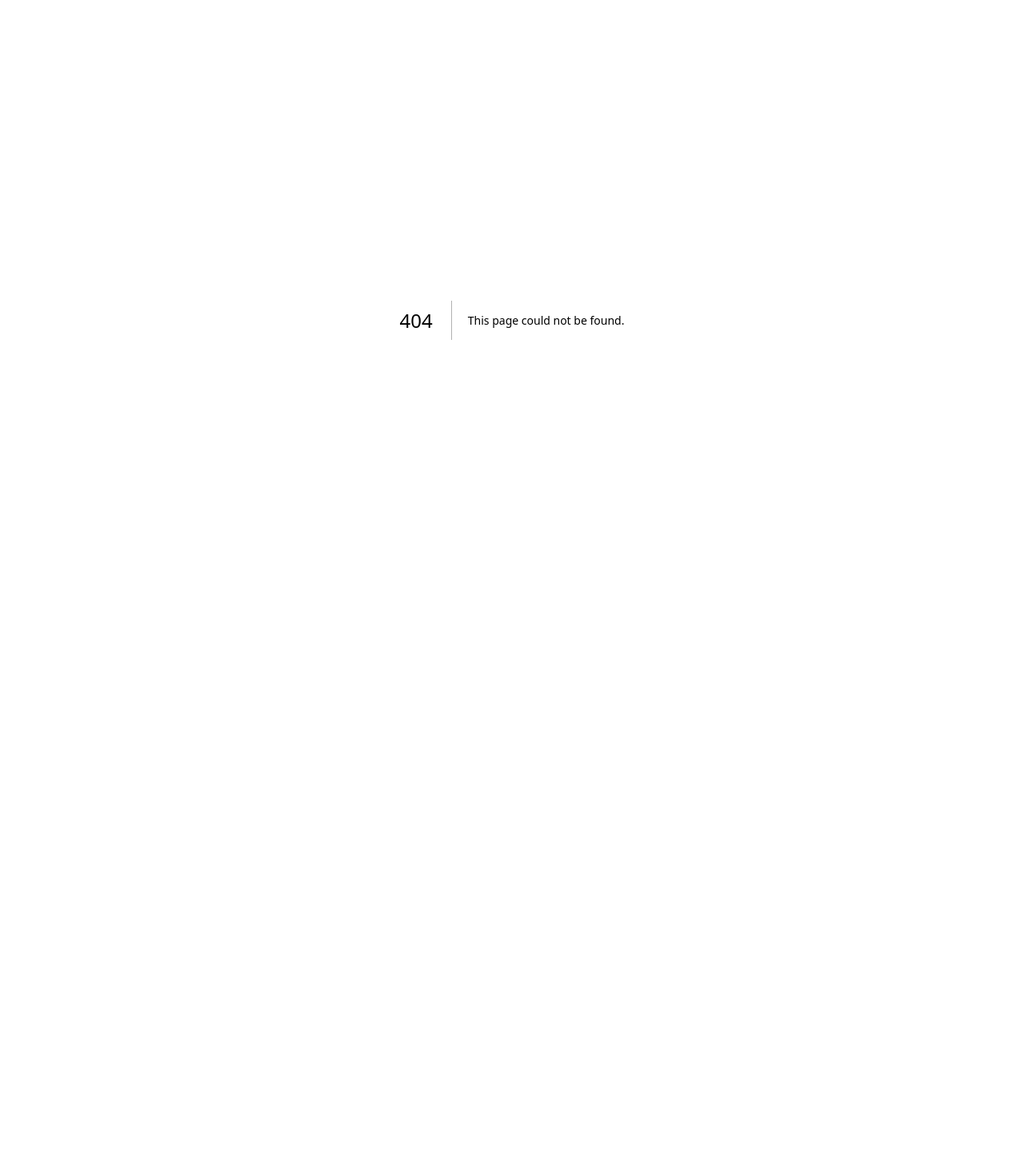
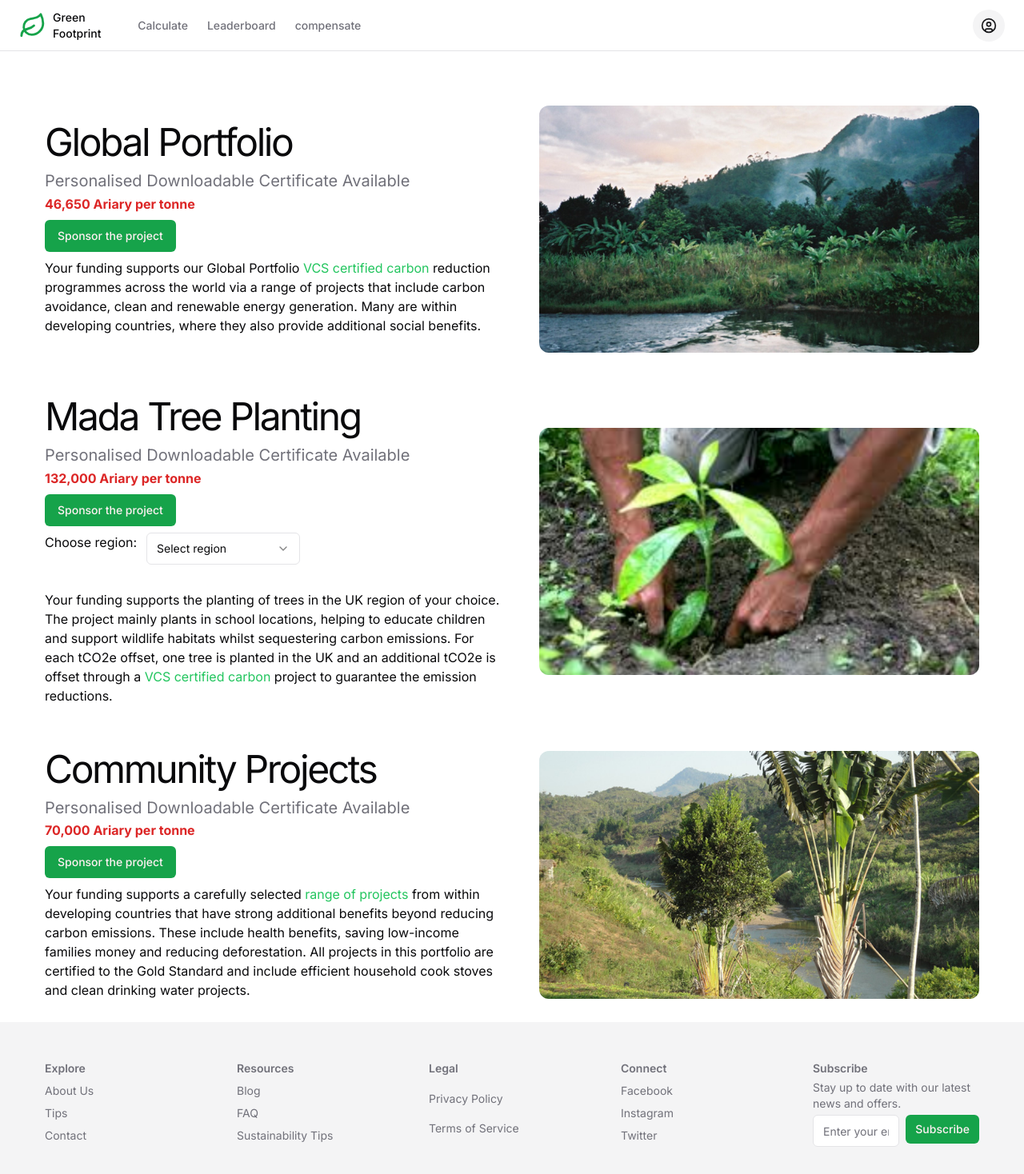
Before and after one commit to logic-lords/greer_travel, a Next.js app: page /activity in a window 1280 px wide. Before the commit this address had no page. Shown: the top 1468 px of the page at 80% size. Before the commit the page ends 800 px from the top, so only its background shows below. Built offline with nearby package versions, Linux system fonts and the light colour scheme.

Commit message:
refactor: image

```diff
--- /dev/null
+++ b/src/app/activity/layout.tsx
@@ -0,0 +1,19 @@
+import { ReactNode } from "react";
+import Footer from "../home/components/footer";
+import { NavBarMenu } from "@/components/NavBarMenu";
+
+export default async function Compenser({ children }: { children: ReactNode }) {
+  //   const session = await getServerSession(authOptions);
+  //   if (!session) {
+  //     return redirect("/login");
+  //   }
+  return (
+    <>
+      <NavBarMenu />
+      <main className="w-full max-w-7xl mx-auto sm:px-6 lg:px-8 mt-10">
+        {children}
+      </main>
+      <Footer />
+    </>
+  );
+}
--- /dev/null
+++ b/src/app/activity/page.tsx
@@ -0,0 +1,125 @@
+import { Button } from "@/components/ui/button";
+import { Select } from "@/components/ui/select";
+import { SelectContent } from "@/components/ui/select";
+import { SelectItem } from "@/components/ui/select";
+import { SelectTrigger } from "@/components/ui/select";
+import { SelectValue } from "@/components/ui/select";
+import Image from "next/image";
+import Link from "next/link";
+
+
+export default function Compenser() {
+  return (
+  <div>
+    <section className="flex-col shadow-slate-300">
+        <div className="w-full py-12 md:py-24 lg:py-7">
+          <div className="container px-4 md:px-6">
+            <div className="grid items-center gap-6 lg:grid-cols-[1fr_500px] lg:gap-12 xl:grid-cols-[1fr_550px]">
+              <div className="space-y-4">
+                <div className="space-y-2">
+                  <h2 className="text-3xl tracking-tighter sm:text-5xl ">Global Portfolio</h2>
+                  <p className="max-w-[600px] text-muted-foreground md:text-xl/relaxed lg:text-base/relaxed xl:text-xl/relaxed">
+                    Personalised Downloadable Certificate Available
+                  </p>
+                  <span className="text-red-600 font-bold">46,650 Ariary per tonne</span>
+                  <div>
+                  <Link href="/compute" className="flex items-center" prefetch={false}>
+                    <Button >Sponsor the project</Button>
+                  </Link>
+                  </div>
+                  <p>Your funding supports our Global Portfolio <span className="text-green-500">VCS certified carbon</span> reduction programmes across the world via a range of projects that include carbon avoidance, clean and renewable energy generation. Many are within developing countries, where they also provide additional social benefits.</p>
+                </div>
+              </div>
+              <Image
+                src="/images/akomba1.jpg"
+                width="550"
+                height="310"
+                alt="App Screenshot"
+                className="mx-auto aspect-video overflow-hidden rounded-xl object-cover object-center sm:w-full"
+              />
+            </div>
+          </div>
+        </div>
+      </section>
+
+    <section className="flex-col shadow-slate-300">
+      <div className="w-full py-12 md:py-24 lg:py-7">
+        <div className="container px-4 md:px-6">
+          <div className="grid items-center gap-6 lg:grid-cols-[1fr_500px] lg:gap-12 xl:grid-cols-[1fr_550px]">
+            <div className="space-y-4">
+              <div className="space-y-2">
+                <h2 className="text-3xl tracking-tighter sm:text-5xl">Mada Tree Planting</h2>
+                <p className="max-w-[600px] text-muted-foreground md:text-xl/relaxed lg:text-base/relaxed xl:text-xl/relaxed">
+                  Personalised Downloadable Certificate Available
+                </p>
+                <span className="text-red-600 font-bold">132,000 Ariary per tonne</span>
+                <div>
+                <Link href="/compute" className="flex items-center" prefetch={false}>
+                    <Button >Sponsor the project</Button>
+                  </Link>
+                  </div>
+                <div className="flex flex-row gap-3">
+                  <p>Choose region: </p>
+                  <div className="flex items-center justify-between mb-6">
+                    <Select>
+                      <SelectTrigger className="w-48">
+                        <SelectValue placeholder="Select region" />
+                      </SelectTrigger>
+                      <SelectContent>
+                        <SelectItem value="all">All Regions</SelectItem>
+                        <SelectItem value="value1">Antananarivo</SelectItem>
+                        <SelectItem value="value2">Ambositra</SelectItem>
+                        <SelectItem value="value3">Analavory</SelectItem>
+                        <SelectItem value="value3">Ampasampito</SelectItem>
+                        <SelectItem value="value3">Moramanga</SelectItem>
+                        <SelectItem value="value3">Ankazomanga</SelectItem>
+                      </SelectContent>
+                    </Select>
+                  </div>
+                </div>
+                <p>Your funding supports the planting of trees in the UK region of your choice. The project mainly plants in school locations, helping to educate children and support wildlife habitats whilst sequestering carbon emissions. For each tCO2e offset, one tree is planted in the UK and an additional tCO2e is offset through a <span className="text-green-500">VCS certified carbon</span> project to guarantee the emission reductions.</p>
+              </div>
+            </div>
+            <Image
+              src="/images/activity3.jpeg"
+              width="550"
+              height="310"
+              alt="App Screenshot"
+              className="mx-auto aspect-video overflow-hidden rounded-xl object-cover object-center sm:w-full"/>
+          </div>
+        </div>
+      </div>
+    </section>
+
+    <section className="flex-col shadow-slate-300">
+        <div className="w-full py-12 md:py-24 lg:py-7">
+          <div className="container px-4 md:px-6">
+            <div className="grid items-center gap-6 lg:grid-cols-[1fr_500px] lg:gap-12 xl:grid-cols-[1fr_550px]">
+              <div className="space-y-4">
+                <div className="space-y-2">
+                  <h2 className="text-3xl tracking-tighter sm:text-5xl">Community Projects</h2>
+                  <p className="max-w-[600px] text-muted-foreground md:text-xl/relaxed lg:text-base/relaxed xl:text-xl/relaxed">
+                    Personalised Downloadable Certificate Available
+                  </p>
+                  <span className="text-red-600 font-bold">70,000 Ariary per tonne</span>
+                  <div>
+                  <Link href="/compute" className="flex items-center" prefetch={false}>
+                    <Button >Sponsor the project</Button>
+                  </Link>
+                  </div>
+                  <p>Your funding supports a carefully selected <span className="text-green-500">range of projects</span> from within developing countries that have strong additional benefits beyond reducing carbon emissions. These include health benefits, saving low-income families money and reducing deforestation. All projects in this portfolio are certified to the Gold Standard and include efficient household cook stoves and clean drinking water projects.</p>
+                </div>
+              </div>
+              <img
+                src="/images/akomba2.jpg"
+                width="550"
+                height="310"
+                alt="App Screenshot"
+                className="mx-auto aspect-video overflow-hidden rounded-xl object-cover object-center sm:w-full"/>
+            </div>
+          </div>
+        </div>
+      </section>
+</div>
+  )
+}
--- a/src/app/home/components/NavBarHome.tsx
+++ b/src/app/home/components/NavBarHome.tsx
@@ -47,7 +47,7 @@ export function NavBarMenuHome({ isAuthenticated, user }: NavBarMenuHomeProps) {
               href="/activity"
               className="text-muted-foreground transition-colors hover:text-foreground"
             >
-              Compenser
+              compensate
             </Link>
           </>
         )}
--- a/src/app/home/layout.tsx
+++ b/src/app/home/layout.tsx
@@ -2,6 +2,7 @@ import { ReactNode } from "react";
 import Footer from "../home/components/footer";
 import { NavBarMenuHome } from "./components/NavBarHome";
 import { checkUserAuthenticated } from "@/providers/auth";
+import { NavBarMenu } from "@/components/NavBarMenu";
 
 
 export default async function HomeLayout({
@@ -9,10 +10,11 @@ export default async function HomeLayout({
 }: {
   children: ReactNode;
 }) {
-  const { isAuthenticated, user } = await checkUserAuthenticated();
+
   return (
     <>
-      <NavBarMenuHome isAuthenticated={isAuthenticated} user={user}/>
+      {/*<NavBarMenuHome isAuthenticated={isAuthenticated} user={user}/>*/}
+      <NavBarMenu/>
       <main className="w-full max-w-7xl mx-auto sm:px-6 lg:px-8 mt-10">
         {children}
       </main>
--- a/src/components/NavBarMenu.tsx
+++ b/src/components/NavBarMenu.tsx
@@ -41,7 +41,7 @@ export function NavBarMenu() {
             href="/activity"
             className="text-muted-foreground transition-colors hover:text-foreground"
           >
-            Compenser
+            compensate
           </Link>
         </nav>
         <Sheet>
--- a/src/providers/leaderboard.ts
+++ b/src/providers/leaderboard.ts
@@ -135,7 +135,7 @@ export async function fetchLeaderboardData() {
 
         // Step 2: Group emissions by user and sum them for today
         const co2Map = {};
-        emissionResponse.data.items.forEach((item) => {
+        emissionResponse.data.items.forEach((item :any) => {
             if (!co2Map[item.user_id]) {
                 co2Map[item.user_id] = 0;
             }
```
Also changed, not shown: public/images/activity3.jpeg (added).
